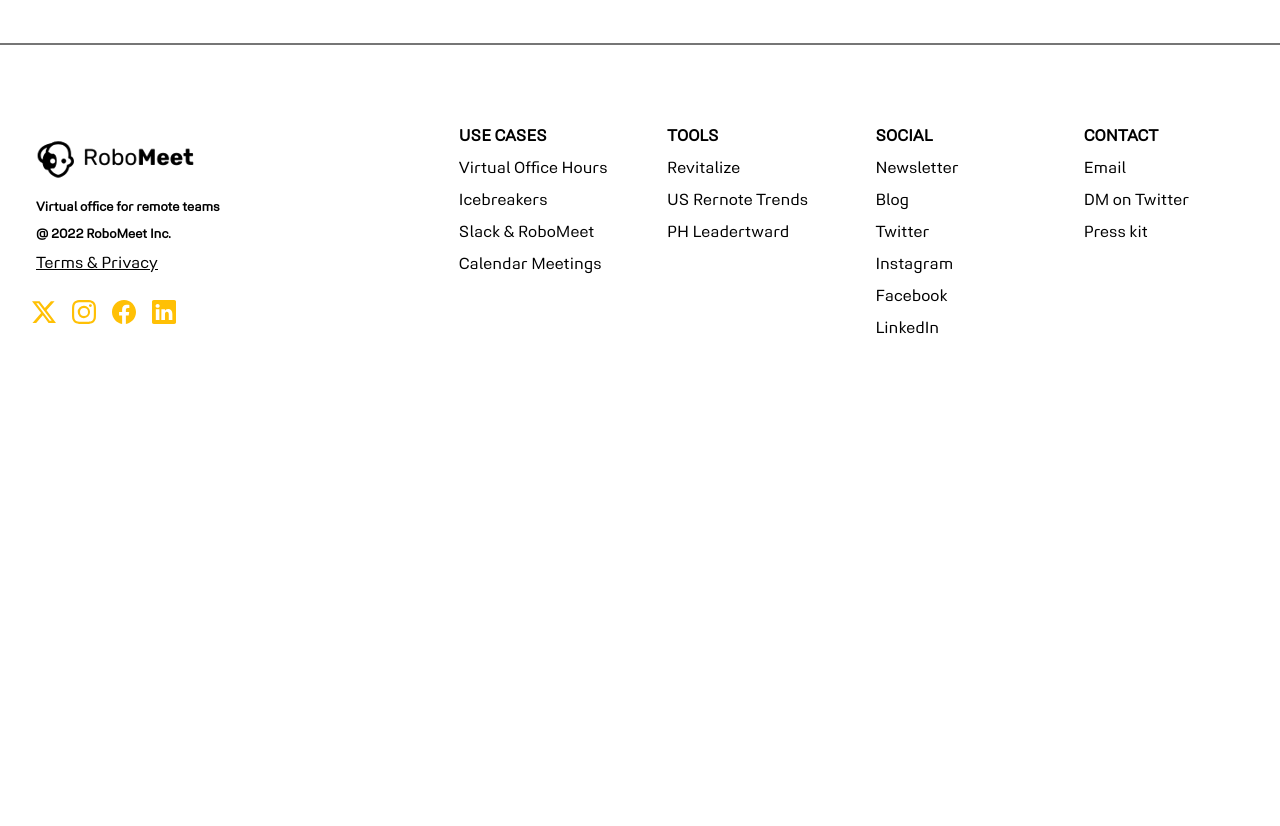
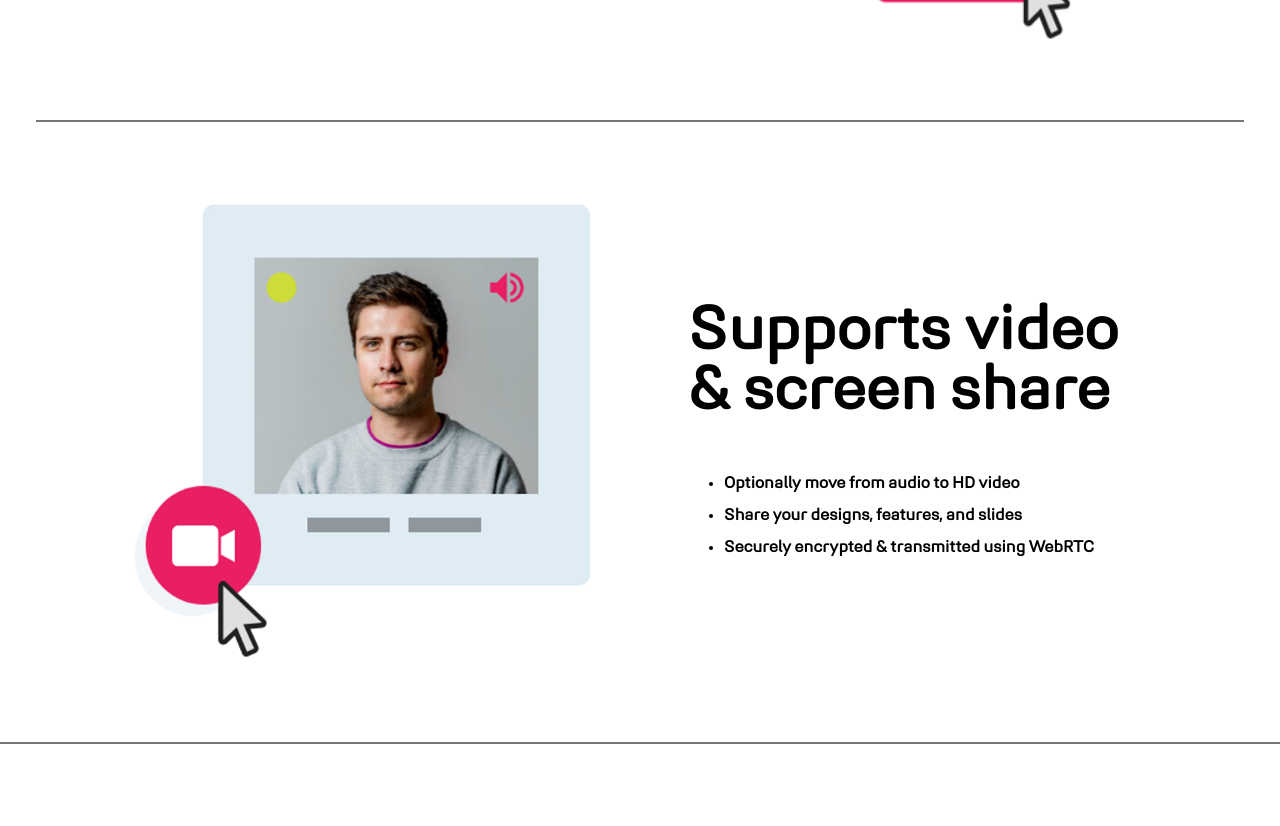
Before and after one commit to ErickLimaS/remote-virtual-office-landpage, a Next.js app: page / in a window 1280 px wide. Shown: the part 1940-2766 px from the top of the page. Before the commit the page ends 2345 px from the top, so only its background shows below. Built offline with nearby package versions, Linux system fonts and the light colour scheme.

Commit message:
feat: Add BuildAvatarOutro Section to Home page

```diff
--- a/app/components/HomePage/BuildAvatarOutroSection/index.tsx
+++ b/app/components/HomePage/BuildAvatarOutroSection/index.tsx
@@ -5,7 +5,6 @@ function BuildAvatarOutroSection() {
   return (
     <OutroSectionContainer
       invertGrid={true}
-      additionalMarginOnSection={true}
       imgSrc="/imgs/homepage/build-your-avatar.png"
       imgAlt="Build your avatar"
       imgAspectRatio="aspect-[5/4]"
--- /dev/null
+++ b/app/components/HomePage/VideoSupportOutroSection/index.tsx
@@ -0,0 +1,20 @@
+import React from "react";
+import OutroSectionContainer from "../OutroSectionContainer";
+
+function VideoSupportOutroSection() {
+  return (
+    <OutroSectionContainer
+      additionalMarginOnSection={true}
+      imgSrc="/imgs/homepage/supports-video-and-screen-share.png"
+      imgAlt="Supports video & screen share"
+      heading="Supports video & screen share"
+      itemsList={[
+        "Optionally move from audio to HD video",
+        "Share your designs, features, and slides",
+        "Securely encrypted & transmitted using WebRTC",
+      ]}
+    />
+  );
+}
+
+export default VideoSupportOutroSection;
--- a/app/page.tsx
+++ b/app/page.tsx
@@ -1,6 +1,7 @@
 import BuildAvatarOutroSection from "./components/HomePage/BuildAvatarOutroSection";
 import ClickToTalkOutroSection from "./components/HomePage/ClickToTalkOutroSection";
 import HeroSection from "./components/HomePage/HeroSection";
+import VideoSupportOutroSection from "./components/HomePage/VideoSupportOutroSection";
 
 export default function Home() {
   return (
@@ -10,6 +11,8 @@ export default function Home() {
       <ClickToTalkOutroSection />
 
       <BuildAvatarOutroSection />
+
+      <VideoSupportOutroSection />
     </main>
   );
 }
```
Also changed, not shown: public/imgs/homepage/supports-video-and-screen-share.png (added).
